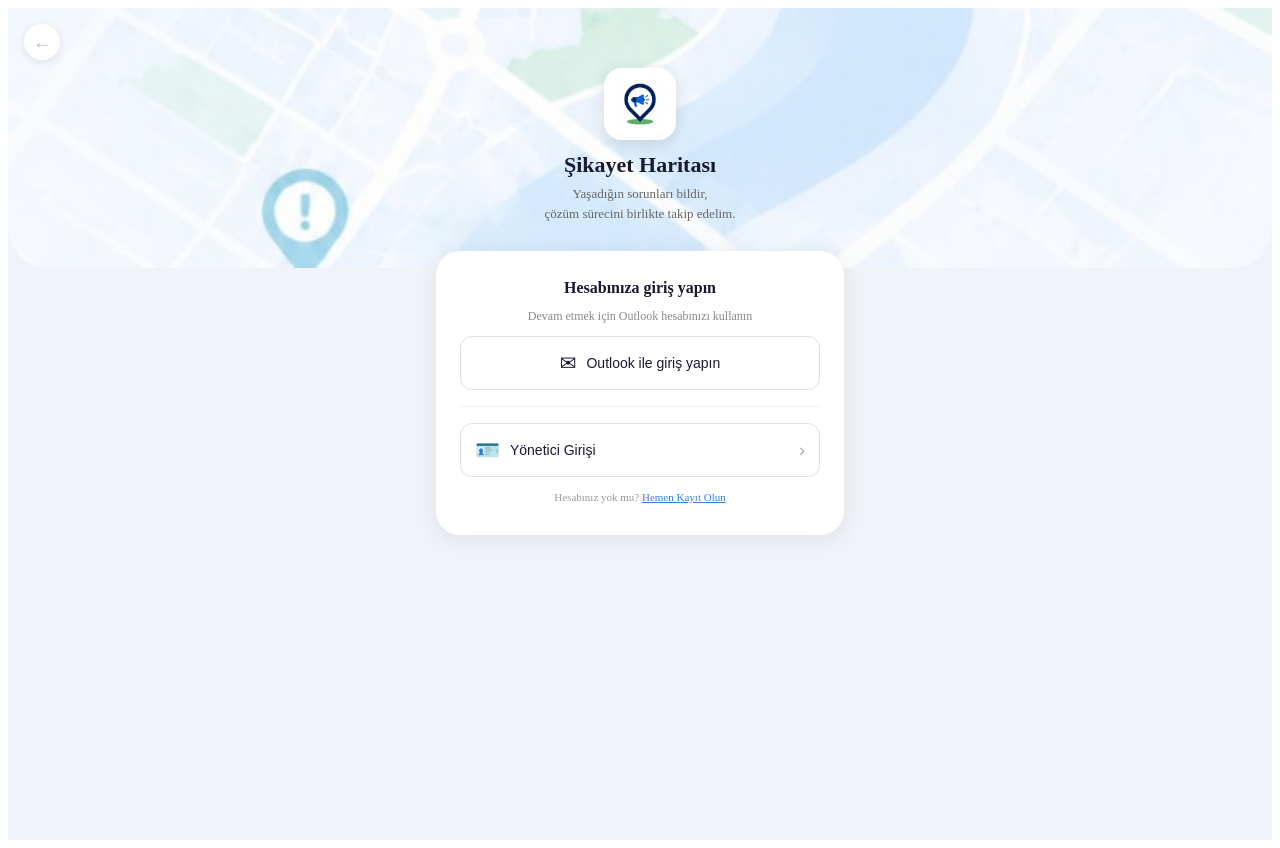
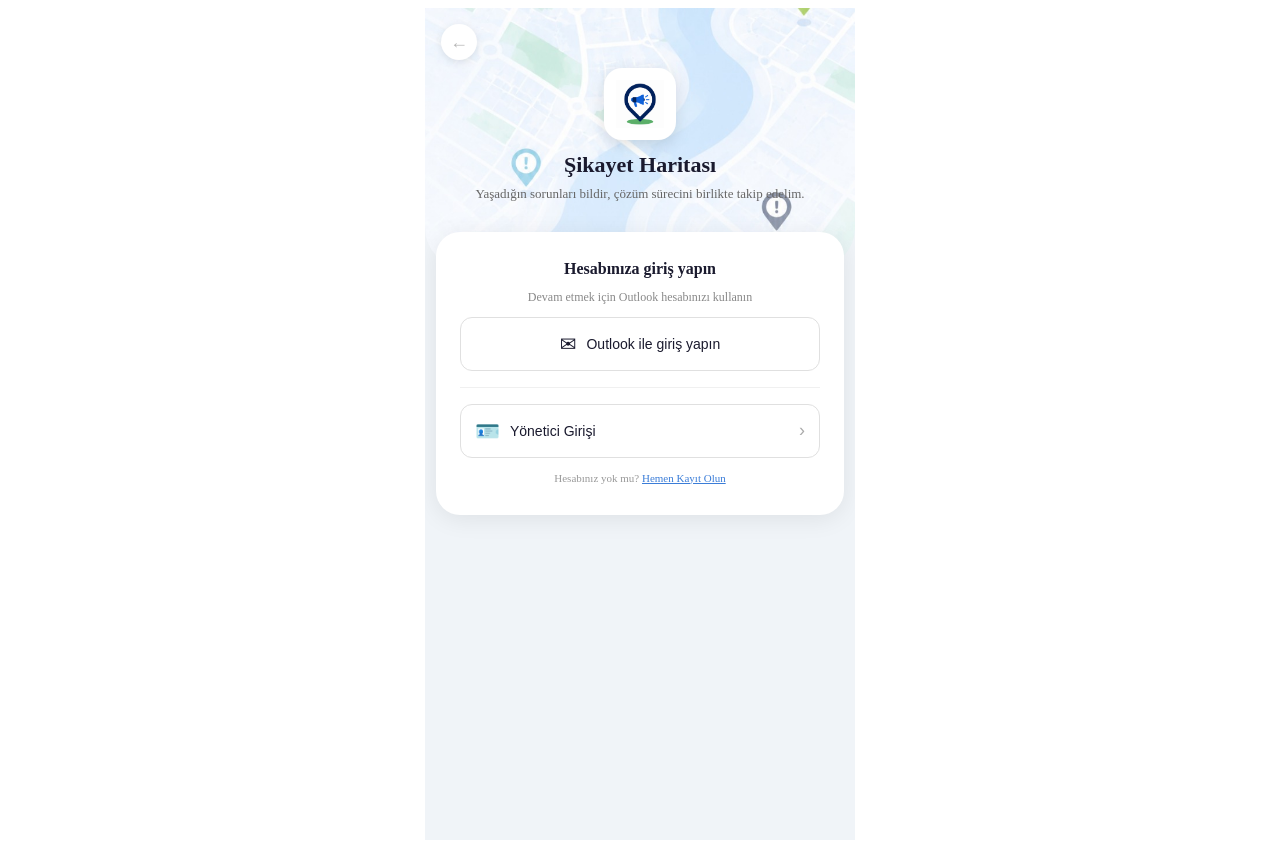
Before and after one commit to abdussamedtoprak-bs/sikayet-haritasi-mobil, an Angular app: page /login in a window 1280 px wide. Built offline with nearby package versions, Linux system fonts and the light colour scheme.

Commit message:
feat: login sayfasi ng-template ile yeniden duzenlendi, auth components(oluşturulmaya çalışıldı ama olmadı) kaldirildi

```diff
--- a/src/app/pages/login/login.css
+++ b/src/app/pages/login/login.css
@@ -7,63 +7,69 @@
   position: relative;
   overflow: hidden;
   padding-bottom: 2rem;
+  max-width: 430px;
+  margin: 0 auto;
+  width: 100%;
 }
 
 .harita-bg {
-
   position: absolute;
-  top: 0; left: 0; right: 0;
+  top: 0;
+  left: 0;
+  right: 0;
   height: 260px;
   width: 100%;
-    background-image: url('/arkaplan.png');
+  background-image: url('/arkaplan.png');
   background-size: cover;
   background-position: center;
   background-repeat: no-repeat;
   border-bottom-left-radius: 40px;
   border-bottom-right-radius: 40px;
+  z-index: 0;
 }
-
 
 .geri-btn {
   position: absolute;
-  top: 16px; left: 16px;
+  top: 16px;
+  left: 16px;
   background: white;
   border: none;
   border-radius: 50%;
-  width: 36px; height: 36px;
+  width: 36px;
+  height: 36px;
   font-size: 18px;
   cursor: pointer;
-  z-index: 10;
+  z-index: 2;
   box-shadow: 0 2px 8px rgba(0,0,0,0.1);
 }
 
-
-.logo {
-  width: 100%;
-  max-width: 48px; /* 72px'lik çerçevenin içinde şık durması için */
-  height: auto;
-  object-fit: contain;
-}
-/* ------------------------------------------ */
-
 .logo-alan {
+  position: relative;
+  z-index: 1;
   margin-top: 60px;
   display: flex;
   flex-direction: column;
   align-items: center;
-  z-index: 1;
 }
 
 .logo-cerceve {
-  width: 72px; height: 72px;
+  width: 72px;
+  height: 72px;
   background: white;
   border-radius: 18px;
-  display: flex; align-items: center; justify-content: center;
+  display: flex;
+  align-items: center;
+  justify-content: center;
   box-shadow: 0 4px 16px rgba(0,0,0,0.12);
   margin-bottom: 12px;
 }
 
-.logo-ikon { font-size: 36px; }
+.logo {
+  width: 100%;
+  max-width: 48px;
+  height: auto;
+  object-fit: contain;
+}
 
 .uygulama-adi {
   font-size: 22px;
@@ -81,6 +87,8 @@
 }
 
 .giris-kart {
+  position: relative;
+  z-index: 1;
   background: white;
   border-radius: 24px;
   padding: 28px 24px;
@@ -88,7 +96,6 @@
   width: 90%;
   max-width: 360px;
   box-shadow: 0 4px 24px rgba(0,0,0,0.08);
-  z-index: 1;
   display: flex;
   flex-direction: column;
   gap: 12px;
@@ -123,9 +130,9 @@
   cursor: pointer;
   transition: background 0.2s;
   color: #1a1a2e;
+  width: 100%;
 }
 .outlook-btn:hover { background: #f5f5f5; }
-
 .outlook-ikon { font-size: 20px; }
 
 .ayirac {
--- a/src/app/pages/login/login.html
+++ b/src/app/pages/login/login.html
@@ -1,21 +1,25 @@
 <div class="login-wrapper">
 
-  <div class="harita-bg">
-  </div>
+  <div class="harita-bg"></div>
+
+  <!-- Tekrar eden header kısmı template olarak tanımlandı -->
+  <ng-template #authHeader let-baslik="baslik" let-aciklama="aciklama">
+    <div class="logo-alan">
+      <div class="logo-cerceve">
+        <img src="/logo.png" alt="Logo" class="logo" />
+      </div>
+      <h1 class="uygulama-adi">{{ baslik }}</h1>
+      <p class="uygulama-aciklama">{{ aciklama }}</p>
+    </div>
+  </ng-template>
 
   @if (!yoneticiModu) {
     <button class="geri-btn" disabled>←</button>
 
-    <div class="logo-alan">
-      <div class="logo-cerceve">
-        <img src="/logo.png" alt="Logo" class="logo" />
-      </div>
-      <h1 class="uygulama-adi">Şikayet Haritası</h1>
-      <p class="uygulama-aciklama">
-        Yaşadığın sorunları bildir,<br>
-        çözüm sürecini birlikte takip edelim.
-      </p>
-    </div>
+    <ng-container *ngTemplateOutlet="authHeader; context: {
+      baslik: 'Şikayet Haritası',
+      aciklama: 'Yaşadığın sorunları bildir, çözüm sürecini birlikte takip edelim.'
+    }"></ng-container>
 
     <div class="giris-kart">
       <h2 class="kart-baslik">Hesabınıza giriş yapın</h2>
@@ -26,9 +30,7 @@
         Outlook ile giriş yapın
       </button>
 
-      <div class="ayirac">
-        <span></span>
-      </div>
+      <div class="ayirac"><span></span></div>
 
       <button class="yonetici-btn" (click)="yoneticiGirisAc()">
         <span class="yonetici-ikon">🪪</span>
@@ -46,13 +48,10 @@
 
     <button class="geri-btn" (click)="geri()">←</button>
 
-    <div class="logo-alan">
-      <div class="logo-cerceve">
-        <img src="/logo.png" alt="Logo" class="logo" />
-      </div>
-      <h1 class="uygulama-adi">Yönetici Girişi</h1>
-      <p class="uygulama-aciklama">Yetkili hesabınızla giriş yapın</p>
-    </div>
+    <ng-container *ngTemplateOutlet="authHeader; context: {
+      baslik: 'Yönetici Girişi',
+      aciklama: 'Yetkili hesabınızla giriş yapın'
+    }"></ng-container>
 
     <div class="giris-kart">
       <h2 class="kart-baslik">Giriş bilgilerinizi girin</h2>
```
Also changed, not shown: src/app/pages/login/login.ts (+4 -5 lines).
